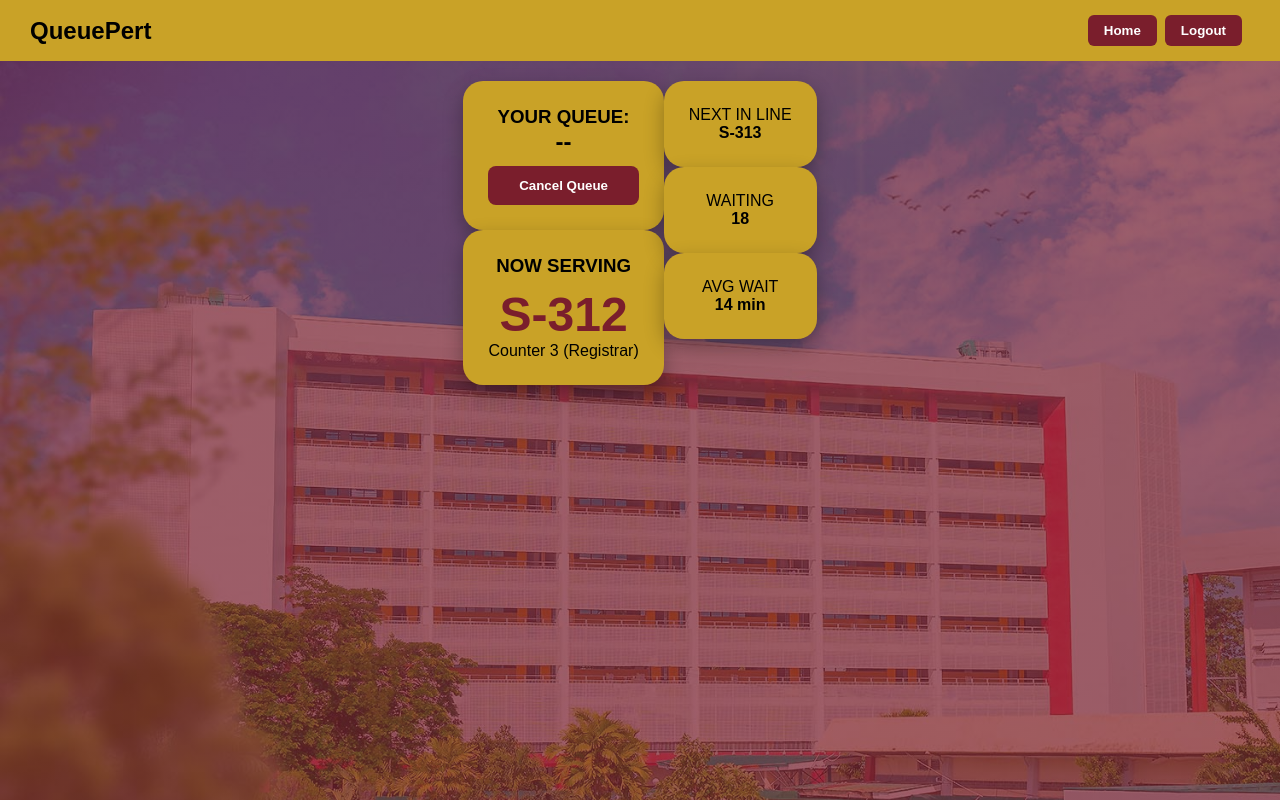
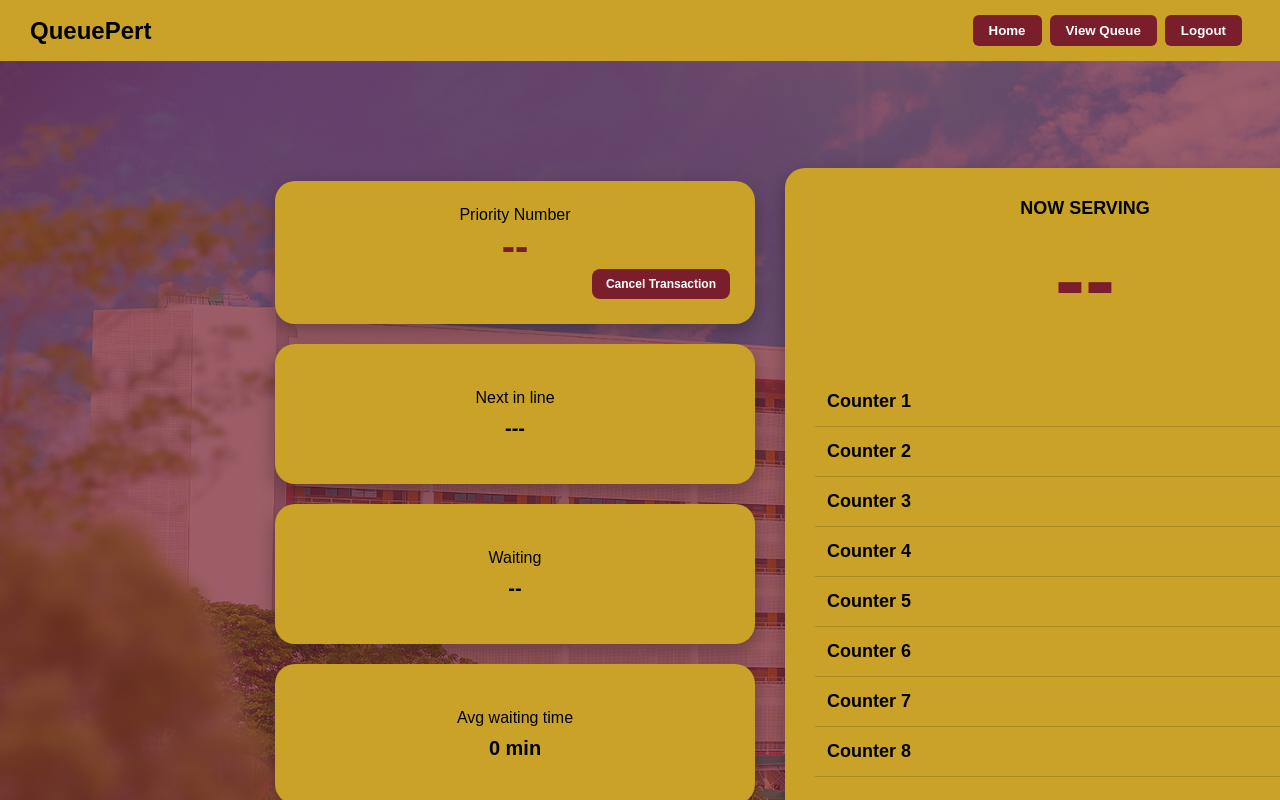
Before and after one commit to juswadenyel/QueuePert, a React (Create React App) app: page /student/queue in a window 1280 px wide. Built offline with nearby package versions, Linux system fonts and the light colour scheme.

Commit message:
Nabuhat na nako

```diff
--- a/src/assets/styles.css
+++ b/src/assets/styles.css
@@ -276,3 +276,160 @@ select:focus { outline: none; border-color: #7A1E2C; }
     color: #7A1E2C;
     box-shadow: 0 4px 10px rgba(0,0,0,0.2);
 }
+
+/* ========================= */
+/* QUEUE STATUS (STUDENT UI) */
+/* ========================= */
+
+/* MAIN LAYOUT (IMPROVED WIDTH BALANCE) */
+.queue-status-layout {
+    display: grid;
+    grid-template-columns: 480px 1fr; /* UPDATED (was 420px) */
+    gap: 30px;
+    width: 100%;
+    max-width: 1500px;
+    height: 100%;
+    justify-content: center;
+    align-items: start;
+}
+
+/* LEFT GRID */
+.queue-left {
+    display: grid;
+    grid-template-columns: 1fr;
+    gap: 20px;
+    align-content: start;
+    margin-top: 70px;
+}
+
+/* CARDS (UNIFORM SIZE FIX) */
+.queue-card {
+    background: #C9A227;
+    border-radius: 20px;
+    padding: 25px;
+    text-align: center;
+    box-shadow: 0 8px 20px rgba(0,0,0,0.3);
+
+    min-height: 140px; /* NEW */
+    display: flex;
+    flex-direction: column;
+    justify-content: center;
+}
+
+/* TEXT */
+.queue-card h2 {
+    font-size: 26px;
+    margin-top: 10px;
+}
+
+.queue-card h3 {
+    font-size: 20px;
+    margin-top: 10px;
+}
+
+/* PRIORITY CARD (MAIN EMPHASIS) */
+#priority-card {
+    grid-column: span 2; /* full width */
+    height: 500px;
+}
+
+#next-line-card {
+    background: #d4af37; /* slightly brighter gold */
+}
+
+#waiting-card {
+    position: relative;
+}
+
+#avg-wait-card {
+    opacity: 0.9;
+}
+
+
+/* BIG PRIORITY NUMBER */
+.priority-number {
+    font-size: 40px; /* UPDATED */
+    font-weight: bold;
+    color: #7A1E2C;
+}
+
+/* CANCEL BUTTON */
+.cancel-queue-btn {
+    align-self: flex-end;
+    background: #7A1E2C;
+    color: white;
+    padding: 8px 14px;
+    border: none;
+    border-radius: 8px;
+    font-size: 12px;
+    font-weight: bold;
+    cursor: pointer;
+    transition: 0.2s ease;
+}
+
+.cancel-queue-btn:hover {
+    background: #5c1521;
+}
+
+/* RIGHT PANEL (BETTER ALIGNMENT) */
+.queue-right-panel {
+    background: #C9A227;
+    border-radius: 20px;
+    padding: 30px;
+    box-shadow: 0 8px 20px rgba(0,0,0,0.3);
+
+    display: flex;
+    flex-direction: column;
+    justify-content: flex-start;
+    margin-top: 57px;
+    width: 600px;
+    height: 650px;
+}
+
+/* NOW SERVING */
+.serving-highlight {
+    text-align: center;
+    margin-bottom: 25px;
+}
+
+.serving-label {
+    font-size: 18px;
+    font-weight: bold;
+}
+
+.serving-big {
+    font-size: 90px; /* UPDATED (was 70px) */
+    font-weight: bold;
+    color: #7A1E2C;
+    margin-top: 10px;
+}
+
+/* COUNTER LIST */
+.queue-counter-list {
+    margin-top: 20px;
+}
+
+/* COUNTER ROWS (SPACING FIX) */
+.queue-counter-row {
+    display: flex;
+    justify-content: space-between;
+    padding: 14px 12px;
+    font-size: 18px;
+    font-weight: bold;
+    border-bottom: 1px solid rgba(0,0,0,0.15);
+}
+
+/* ACTIVE COUNTER */
+.queue-active {
+    background: rgba(122, 30, 44, 0.15);
+    border-radius: 10px;
+    padding: 6px 15px;
+}
+
+.dashboard-page .dashboard-wrapper-student {
+    flex: 1;
+    display: flex;
+    justify-content: center;
+    margin-top: 50px;
+    margin-left: 380px;
+}
--- /dev/null
+++ b/src/context/QueueContext.jsx
@@ -0,0 +1,140 @@
+import React, { createContext, useState, useContext } from "react";
+
+const QueueContext = createContext();
+
+export const QueueProvider = ({ children }) => {
+  const [queue, setQueue] = useState([]);
+  const [servedTimes, setServedTimes] = useState([]);
+  const [currentNumber, setCurrentNumber] = useState(1);
+  const [counters, setCounters] = useState(
+    Array(8).fill(null).map(() => [])
+  );
+
+  // 🔹 Generate A001 → B001 format
+  const generateQueueId = (num) => {
+    const letterIndex = Math.floor((num - 1) / 999);
+    const letter = String.fromCharCode(65 + letterIndex);
+    const number = ((num - 1) % 999) + 1;
+    return `${letter}${String(number).padStart(3, "0")}`;
+  };
+
+  // 🔹 Add Queue
+  const addQueue = () => {
+    const nextId = generateQueueId(currentNumber);
+
+    setCurrentNumber((prev) => prev + 1);
+
+    setQueue((prevQueue) => [
+      ...prevQueue,
+      { id: nextId, timeCreated: Date.now() }
+    ]);
+
+    return nextId;
+  };
+
+  // 🔹 Move to counter
+  const nextQueue = (counterIndex = 0) => {
+    setCounters((prevCounters) => {
+      const updated = [...prevCounters];
+      let current = [...updated[counterIndex]];
+
+      setQueue((prevQueue) => {
+        if (prevQueue.length > 0) {
+          const nextItem = prevQueue[0];
+
+          setServedTimes((prev) => [...prev, 2 * 60000]);
+
+          if (current.length >= 5) current.shift();
+
+          updated[counterIndex] = [...current, nextItem.id];
+
+          return prevQueue.slice(1);
+        }
+
+        return prevQueue;
+      });
+
+      return updated;
+    });
+  };
+
+  // 🔹 Add directly to counter
+  const addToCounter = (counterIndex = 0) => {
+    if (counters[counterIndex].length >= 5) {
+      alert("Counter Full!");
+      return;
+    }
+
+    setQueue((prevQueue) => {
+      if (prevQueue.length === 0) return prevQueue;
+
+      const nextItem = prevQueue[0];
+
+      setServedTimes((prev) => [...prev, 2 * 60000]);
+
+      setCounters((prevCounters) => {
+        const updated = [...prevCounters];
+        updated[counterIndex] = [
+          ...updated[counterIndex],
+          nextItem.id
+        ];
+        return updated;
+      });
+
+      return prevQueue.slice(1);
+    });
+  };
+
+  // 🔹 Delete last queue
+  const deleteQueue = () => {
+    setQueue((prev) => prev.slice(0, -1));
+  };
+
+  // 🔥 NEW: CANCEL QUEUE (FIX FOR YOUR ERROR)
+  const cancelQueue = (ticketId) => {
+    if (!ticketId) return;
+
+    // remove from queue list
+    setQueue((prev) =>
+      prev.filter((item) => item.id !== ticketId)
+    );
+
+    // remove from counters
+    setCounters((prev) =>
+      prev.map((counter) =>
+        counter.filter((id) => id !== ticketId)
+      )
+    );
+  };
+
+  // 🔹 Computed values (AUTO SYNC)
+  const value = {
+    counters,
+    queueList: queue.map((q) => q.id),
+    waitingCount: queue.length,
+    nextInLine: queue[0]?.id || "---",
+    averageWaitTime:
+      servedTimes.length > 0
+        ? Math.round(
+            servedTimes.reduce((a, b) => a + b, 0) /
+              servedTimes.length /
+              60000
+          )
+        : 0,
+
+    addQueue,
+    nextQueue,
+    addToCounter,
+    deleteQueue,
+    cancelQueue // ✅ IMPORTANT FIX
+  };
+
+  return (
+    <QueueContext.Provider value={value}>
+      {children}
+    </QueueContext.Provider>
+  );
+};
+
+// 🔹 Custom hook
+export const useQueue = () => useContext(QueueContext);
--- a/src/modules/admin/Dashboard.jsx
+++ b/src/modules/admin/Dashboard.jsx
@@ -1,6 +1,6 @@
 import React, { useState } from "react";
 import "../../assets/styles.css";
-import { useQueue } from "./ManageQueue";
+import { useQueue } from "../../context/QueueContext";
 
 const Dashboard = () => {
   const [target, setTarget] = useState(0);
--- a/src/modules/student/PriorityForm.jsx
+++ b/src/modules/student/PriorityForm.jsx
@@ -1,8 +1,12 @@
 import { useState } from "react";
 import { useNavigate } from "react-router-dom";
+import { useQueue } from "../../context/QueueContext";
 
-function PriorityForm({setQueueData}) {
+function PriorityForm({ setQueueData }) {
   const navigate = useNavigate();
+
+  // ✅ CONNECT TO CONTEXT
+  const { addQueue, nextInLine } = useQueue();
 
   const [form, setForm] = useState({
     id: "",
@@ -22,12 +26,14 @@ function PriorityForm({setQueueData}) {
       return;
     }
 
-    const generatedQueue = "S-" + Math.floor(100 + Math.random() * 900);
+    // ✅ ADD TO ADMIN QUEUE
+     const generatedQueue = addQueue();
 
+    // ✅ USE SAME QUEUE NUMBER AS ADMIN
     setQueueData({
-      ...form,
-      queueNumber: generatedQueue
-    });
+    ...form,
+    priorityNumber: generatedQueue // ✅ ALWAYS HAS VALUE
+  });
 
     navigate("/student/queue");
   };
@@ -45,7 +51,8 @@ function PriorityForm({setQueueData}) {
             alert("Logged out");
             navigate("/student/login");
           }}>
-            Logout</button>
+            Logout
+          </button>
         </div>
       </div>
 
@@ -62,9 +69,7 @@ function PriorityForm({setQueueData}) {
           onChange={handleChange}
         />
 
-        <label className="input-label">
-          Full Name (Family Name, First Name, MI):
-        </label>
+        <label className="input-label">Full Name:</label>
         <input
           type="text"
           name="name"
--- a/src/modules/student/QueueStatus.jsx
+++ b/src/modules/student/QueueStatus.jsx
@@ -1,60 +1,161 @@
+import React, { useState } from "react";
 import { useNavigate } from "react-router-dom";
+import "../../assets/styles.css";
+import { useQueue } from "../../context/QueueContext";
 
 function QueueStatus({ queueData }) {
   const navigate = useNavigate();
 
-  return (
-    <div className="dashboard-page">
-      {/* NAVBAR */}
+  const {
+    nextInLine,
+    waitingCount,
+    averageWaitTime,
+    counters,
+    cancelQueue
+  } = useQueue();
+
+  // 🔥 Student personal ticket view
+  const [localTicket, setLocalTicket] = useState(
+    queueData?.priorityNumber || null
+  );
+
+  // 🔥 Current serving number
+  const currentServing =
+    counters.flat().length > 0
+      ? counters.flat()[0]
+      : "--";
+
+  /* ================= NAVBAR ================= */
+
+  const Navbar = () => (
     <div className="navbar">
       <div className="logo">QueuePert</div>
 
       <div className="nav-buttons">
-          <button onClick={() => navigate("/student/dashboard")}>Home</button>
-          <button onClick={() => {
-            navigate("/student/login");
-            alert("Logged out");
-          }}>
+        <button onClick={() => navigate("/student/dashboard")}>
+          Home
+        </button>
+        <button onClick={() => navigate("/student/queue")}>
+          View Queue
+        </button>
+        <button onClick={() => navigate("/")}>
           Logout
         </button>
       </div>
     </div>
+  );
 
-      {/* CONTENT */}
-      <div className="dashboard-wrapper">
-        <div className="main-row">
-          <div className="panel">
-            <h3>YOUR QUEUE:</h3>
-            <h2>{queueData?.queueNumber || "--"}</h2>
-            <button className="action-btn">Cancel Queue</button>
+  /* ================= PRIORITY CARD ================= */
+
+  const PriorityCard = () => (
+    <div className="queue-card priority-card">
+      <p>Priority Number</p>
+
+      <div className="priority-number">
+        {localTicket || "--"}
       </div>
 
-          <div className="panel">
-            <h3>NOW SERVING</h3>
-            <div className="serving-number">S-312</div>
-            <p>Counter 3 (Registrar)</p>
+      <button
+        className="cancel-queue-btn"
+        onClick={() => {
+          const confirmCancel = window.confirm(
+            "Are you sure you want to cancel your transaction?"
+          );
+
+          if (confirmCancel) {
+            // 🔥 remove from global queue
+            cancelQueue(localTicket);
+
+            // 🔥 remove from UI
+            setLocalTicket(null);
+          }
+        }}
+      >
+        Cancel Transaction
+      </button>
+    </div>
+  );
+
+  /* ================= INFO CARD ================= */
+
+  const InfoCard = ({ label, value }) => (
+    <div className="queue-card">
+      <p>{label}</p>
+      <h3>{value || "--"}</h3>
+    </div>
+  );
+
+  /* ================= LEFT PANEL ================= */
+
+  const QueueLeft = () => (
+    <div className="queue-left">
+
+      <PriorityCard />
+
+      <InfoCard
+        label="Next in line"
+        value={nextInLine}
+      />
+
+      <InfoCard
+        label="Waiting"
+        value={waitingCount}
+      />
+
+      <InfoCard
+        label="Avg waiting time"
+        value={`${averageWaitTime} min`}
+      />
+
+    </div>
+  );
+
+  /* ================= RIGHT PANEL ================= */
+
+  const ServingHighlight = () => (
+    <div className="serving-highlight">
+      <div className="serving-label">NOW SERVING</div>
+      <div className="serving-big">{currentServing}</div>
+    </div>
+  );
+
+  const CounterList = () => (
+    <div className="queue-counter-list">
+      {counters.map((arr, i) => (
+        <div key={i} className="queue-counter-row">
+          <span>Counter {i + 1}</span>
+          <span>{arr.length ? arr.join(", ") : "--"}</span>
+        </div>
+      ))}
+    </div>
+  );
+
+  const QueueRight = () => (
+    <div className="queue-right-panel">
+      <ServingHighlight />
+      <CounterList />
+    </div>
+  );
+
+  /* ================= MAIN UI ================= */
+
+  return (
+    <div className="dashboard-page">
+
+      <Navbar />
+
+      <div className="dashboard-wrapper-student">
+        <div className="queue-status-layout">
+
+          <QueueLeft />
+          <QueueRight />
+
         </div>
       </div>
 
-        <div className="stats-row">
-          <div className="stat-box">
-            <p>NEXT IN LINE</p>
-            <strong>S-313</strong>
-          </div>
-
-          <div className="stat-box">
-            <p>WAITING</p>
-            <strong>18</strong>
-          </div>
-
-          <div className="stat-box">
-            <p>AVG WAIT</p>
-            <strong>14 min</strong>
-          </div>
-        </div>
-      </div>
     </div>
   );
 }
 
+/* ✅ IMPORTANT FIX: DEFAULT EXPORT */
 export default QueueStatus;
--- a/src/modules/student/StudentDashboard.jsx
+++ b/src/modules/student/StudentDashboard.jsx
@@ -35,8 +35,6 @@ function StudentDashboard() {
 >
             View Queue Status
        </button>
-
-        <button className="action-btn" onClick={() => navigate("/student/login")}>Logout</button>
       </div>
     </div>
   );
```
Also changed, not shown: src/App.js (+14 -5 lines), 1 other file (tests, documents, lock files or other folders). Lines whose indentation alone changed are shown as unchanged.
